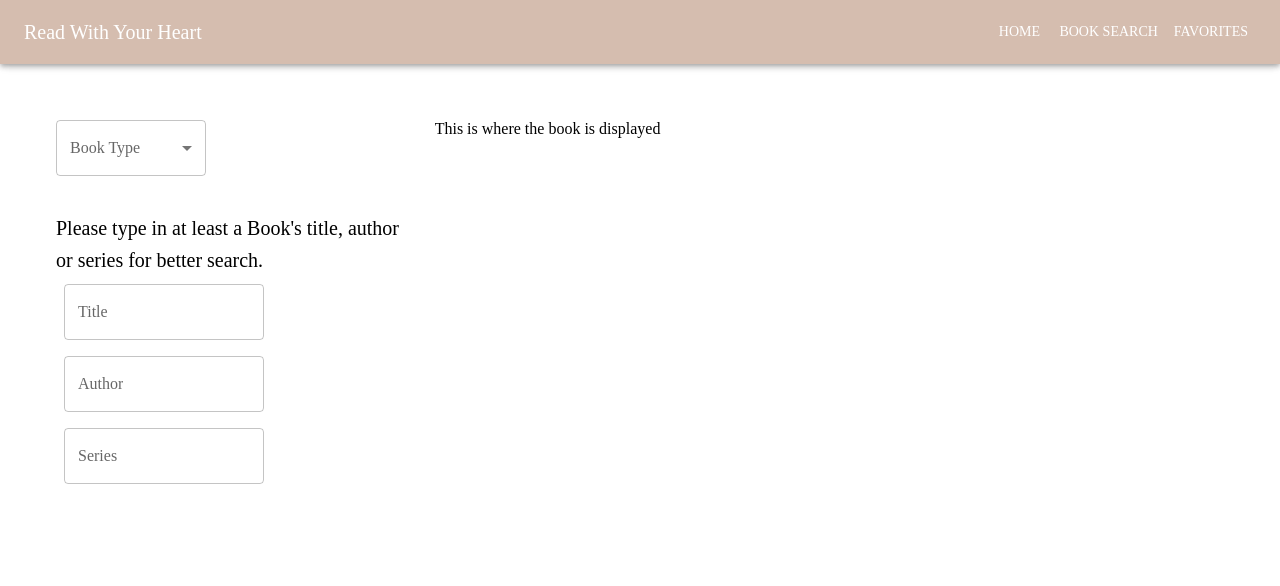
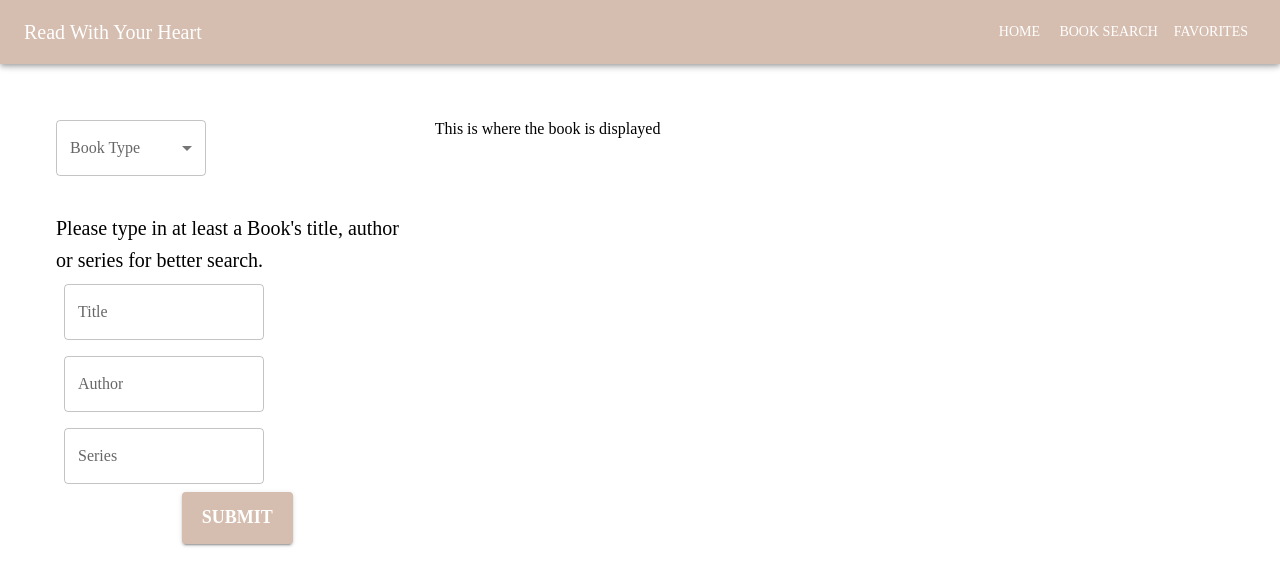
Before and after one commit to Joyhecoder/book-finder, a React (Create React App) app: page /search in a window 1280 px wide. Shown: the top 586 px of the page. Built offline with nearby package versions, Linux system fonts and the light colour scheme; a web font is replaced by a local one.

Commit message:
handle function

```diff
--- a/src/components/SearchBooks.jsx
+++ b/src/components/SearchBooks.jsx
@@ -1,4 +1,4 @@
-import * as React from 'react';
+import React, { useState } from 'react';
 import InputLabel from '@mui/material/InputLabel';
 import MenuItem from '@mui/material/MenuItem';
 import FormControl from '@mui/material/FormControl';
@@ -7,6 +7,10 @@ import { Box } from '@mui/system';
 import { Typography } from '@mui/material';
 import Grid from '@mui/material/Grid';
 import TextField from '@mui/material/TextField';
+
+import Stack from '@mui/material/Stack';
+import Button from '@mui/material/Button';
+
 
 import { createTheme, ThemeProvider } from '@mui/material';
 const theme = createTheme({
@@ -18,10 +22,33 @@ const theme = createTheme({
   },});
 
 const SearchBooks = () => {
-    const [bookType, setBookType] = React.useState('');
+    const [bookType, setBookType] = useState('');
+    const [title, setTitle] = useState('')
+    const [author, setAuthor] = useState('')
 
   const handleChange = (event) => {
     setBookType(event.target.value);
+  }
+
+  const handleTitle = (e) =>{
+    e.preventDefault()
+    setTitle(e.target.value)
+    console.log('title', title)
+  }
+
+  const handleAuthor = (e) => {
+    e.preventDefault()
+    setAuthor(e.target.value)
+    console.log(('author', author));
+  }
+
+  const handleSeries = (e) => {
+    e.preventDefault()
+    setAuthor(e.target.value)
+  }
+
+  const handleSubmit = (e) =>{
+
   }
 
   return (
@@ -57,11 +84,20 @@ const SearchBooks = () => {
 
                         <Box component="form" sx={{'& > :not(style)': { m: 1, width: '25ch' },
                         }} noValidate autoComplete="off">
-                            <TextField id="title" label="Title" variant="outlined" />
-                            <TextField id="author" label="Author" variant="outlined" />
-                            <TextField id="series" label="Series" variant="outlined" />
+                            <TextField id="title" label="Title" variant="outlined" onChange={e=>handleTitle(e)} />
+                            <TextField id="author" label="Author" variant="outlined" onChange={e=>handleAuthor(e)} />
+                            <TextField id="series" label="Series" variant="outlined" onChange={e=>handleSeries(e)} />
                         </Box>
                      </Box>
+
+                     <Stack spacing={2} direction="row" sx={{ ml: '3rem', minWidth: 150}} justifyContent="center" >
+                        <Button variant="contained" style={{
+                            backgroundColor: "#D5BDAF",
+                            padding: "10px 20px",
+                            fontSize: "18px",
+                            fontWeight: "bold"
+                        }} onClick={e=>handleSubmit(e)}>Submit</Button>
+                    </Stack>
                 </Grid>
 
 
```
